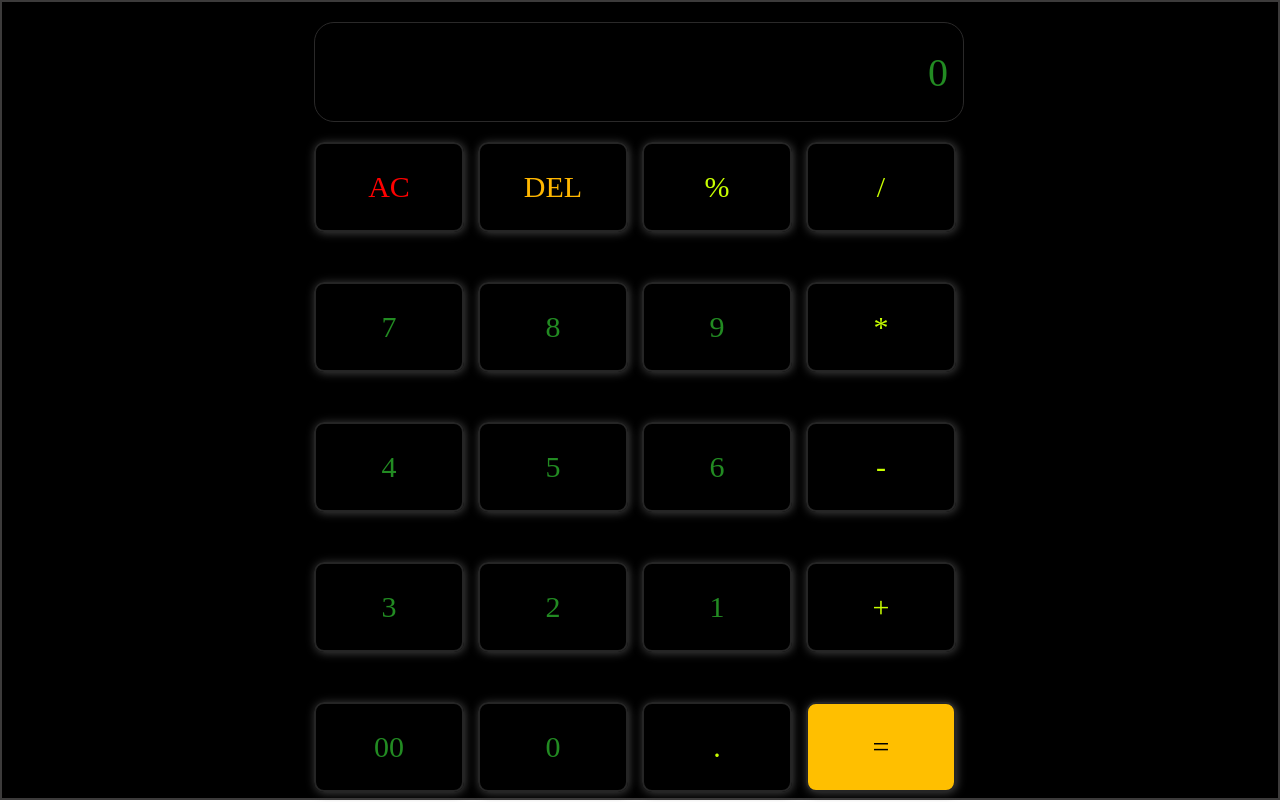
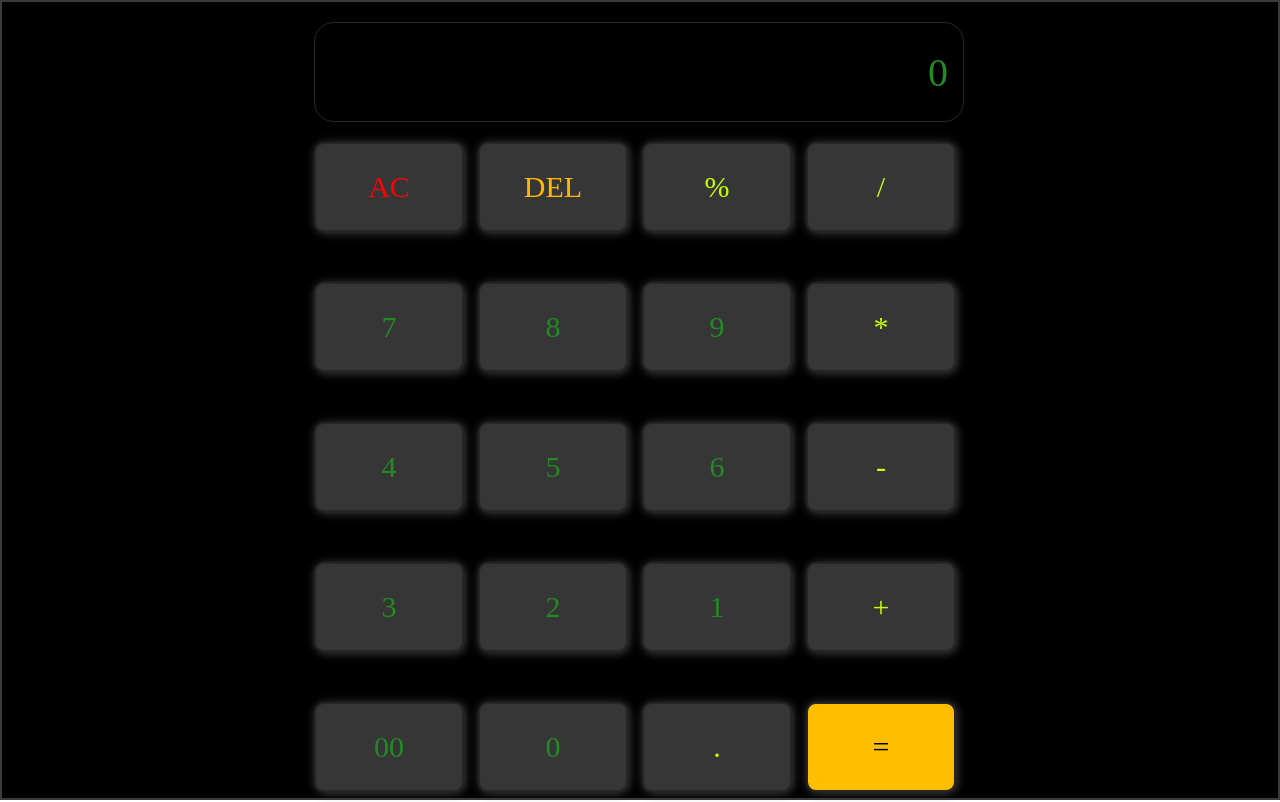
Before and after one commit to Shubham-997800/calcbysd, a plain HTML site: page index.html in a window 1280 px wide. Drawn offline with Linux system fonts and the light colour scheme; a web font is replaced by a local one.

Commit message:
Add files via upload

```diff
--- a/cal.css
+++ b/cal.css
@@ -47,7 +47,7 @@ button {
     height: 90px;
     margin: 40px 10px 10px 0px;
     font-size: 30px;
-    background-color: rgba(0, 0, 0, 0.765);
+    background-color: hwb(0 21% 79%);
     color: forestgreen;
     border: 2px solid rgb(37, 37, 37);
     box-shadow: 1px 1px 10px rgb(67, 67, 67);
```
